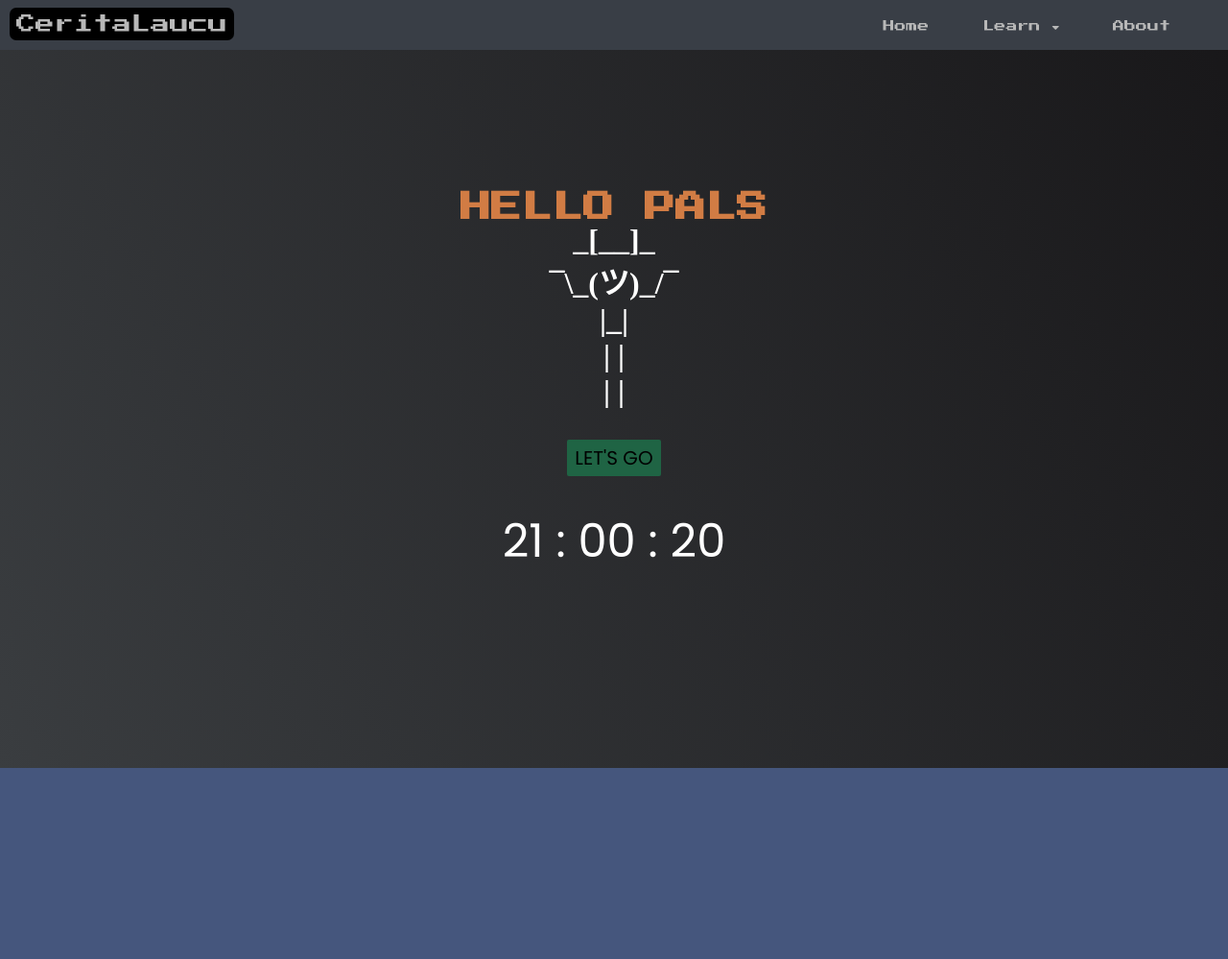
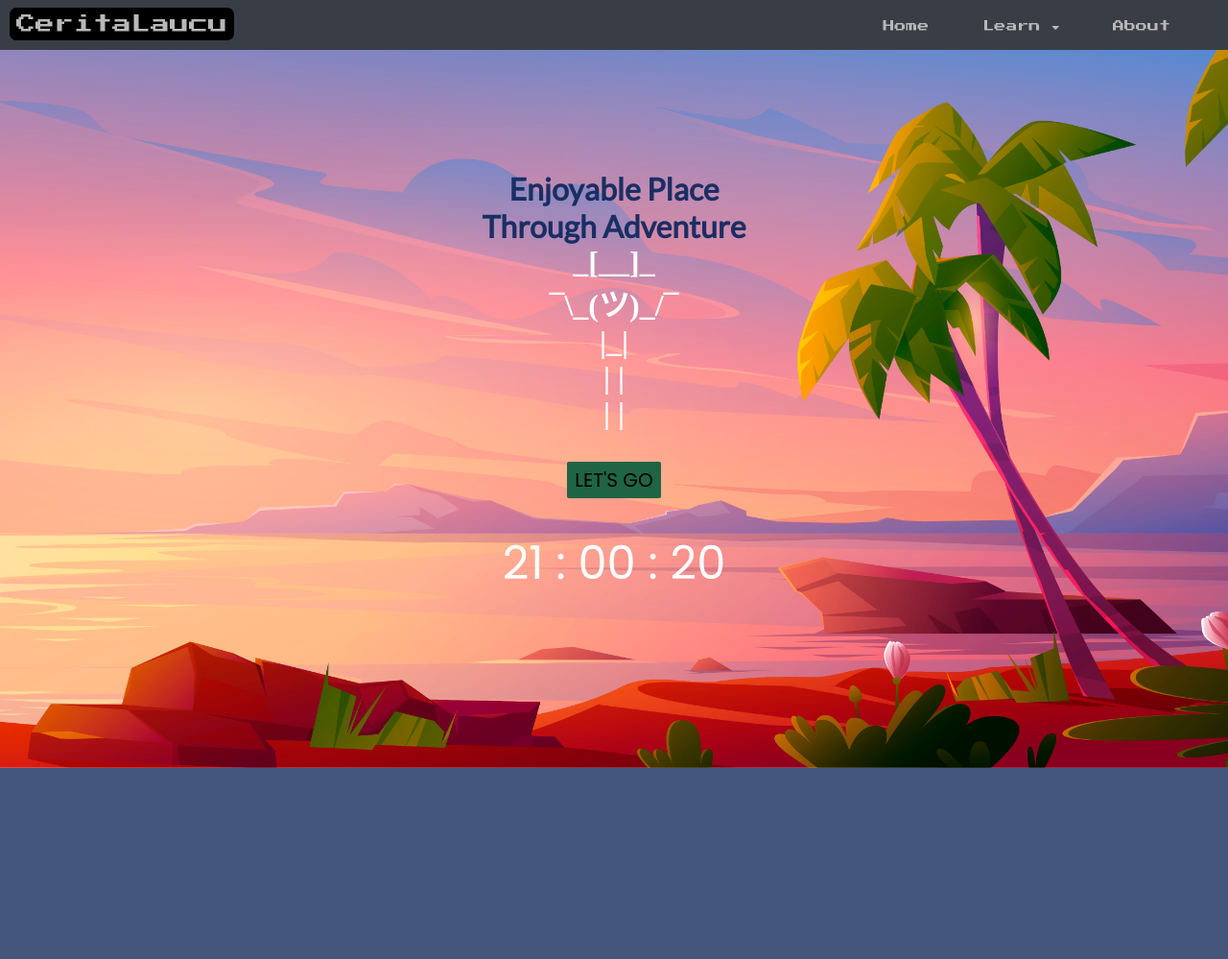
Before and after one commit to ceritalaucu/ceritalaucu.github.io, a PHP site: page / in a window 1280 px wide. Shown: the top 999 px of the page at 96% size. Run offline with PHP 8.4, Linux system fonts and the light colour scheme; some web fonts are replaced.

Commit message:
changes edited files

```diff
--- a/index.css
+++ b/index.css
@@ -3,7 +3,9 @@
 @import url('https://fonts.googleapis.com/css2?family=Press+Start+2P&display=swap');
 @import url('https://fonts.googleapis.com/css2?family=Gochi+Hand&display=swap');
 @import url("https://fonts.googleapis.com/css2?family=Poppins&display=swap");
+@import url('https://fonts.googleapis.com/css2?family=Lato&display=swap');
 
+/*HEADER CSS */
 * {
 	margin:0;
 	padding:0;
@@ -84,12 +86,17 @@
 	padding:0 10px;
 	display:block;
 }
+/* HEADER CSS */
 
-/* ISI KONTEN */
+
+
+/* BODY CSS */
 .banner-header{
 	height:100vh;
-	background-color: #000;
-	background-image: linear-gradient(62deg, #3a3d40 0%, #181719 100%);
+	background-image:url("Images/banner-header.jpg");
+	background-repeat:no-repeat;
+	background-attachment:fixed;
+	background-size:cover;
 	display:flex;
 	flex-direction:column;
 	justify-content:center;
@@ -97,8 +104,8 @@
 }
 
 .bh-text{
-	font-family:"Press Start 2P",cursive;
-	color:#d17c44;
+	font-family:"Lato",cursive;
+	color:#1a2e64;
 }
 .bh-emoji{
 	color:white;
@@ -136,10 +143,13 @@
 
 .bonus{
 	height:100vh;
-	background-color:#3282b8;
+	background-color:#303841;
 }
-/* ISI KONTEN */
+/* BODY CSS */
 
+
+
+/* FOOTER CSS */
 footer {
 	font-family: "Press Start 2P",cursive;
 	font-size: 12px;
@@ -148,13 +158,12 @@ footer {
 	text-align: center;
 	color:rgb(184, 184, 184);
 }
-
+/* FOOTER CSS */
 @media (max-width: 720px) {
+	/* HEADER CSS */
 	.menubtn{
 		display:block;
 	}
-
-
 	.header-content{
 		position:fixed;
 		width:70%;
@@ -179,4 +188,13 @@ footer {
 	.header-nav .header-content .learn-item{
 		position:relative;
 	}
+	/* HEADER CSS */
+
+
+
+	/* BODY CSS */
+	.banner-header{
+		background-position:right;
+	}
+	/* BODY CSS */
 }
--- a/index.html
+++ b/index.html
@@ -7,7 +7,7 @@
     <meta name="viewport" content="width=device-width, initial-scale=1.0, shrink-to-fit=no">
 
     <head>
-        <title>CeritaLaucu (Beta)</title>
+        <title>CeritaLaucu</title>
         <link rel="stylesheet" href="index.css">
         <link href="fontawesome-free-5.15.2-web/css/all.css" rel="stylesheet">
         <script src="jquery-3.5.1.js"></script>
@@ -38,7 +38,9 @@
       </nav>
 
       <div class="banner-header">
-        <h1 class="bh-text">HELLO PALS</h1>
+        <!-- <a href='https://www.freepik.com/vectors/flower'>Flower vector created by upklyak - www.freepik.com</a> -->
+        <h1 class="bh-text">Enjoyable Place</h1>
+        <h1 class="bh-text">Through Adventure</h1>
         <h2 class="bh-emoji">_[__]_</h2>
         <h2 class="bh-emoji">¯\_(ツ)_/¯</h2>
         <h2 class="bh-emoji">|_|</h2>
```
Also changed, not shown: Images/banner-header.jpg (added).
